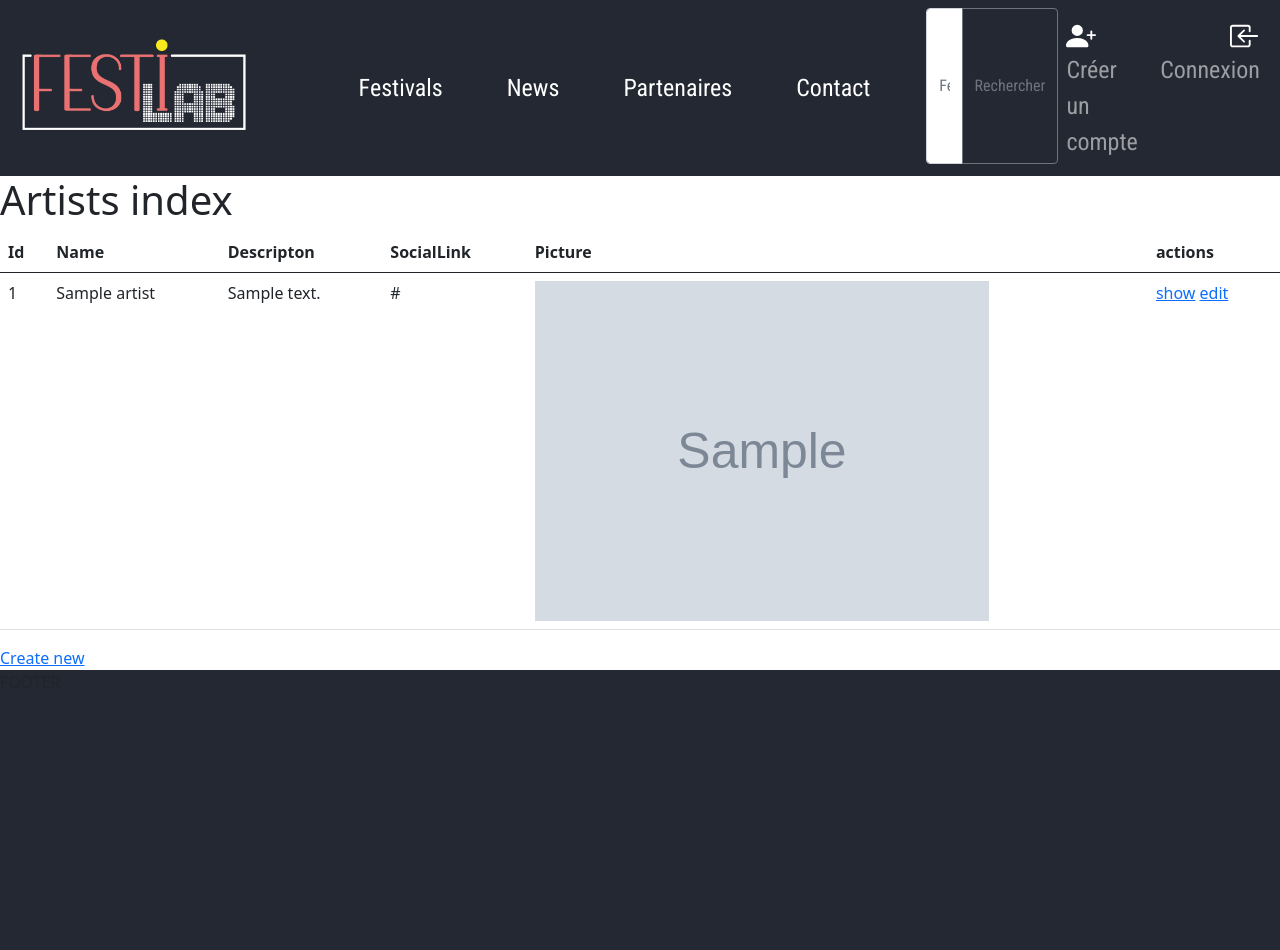
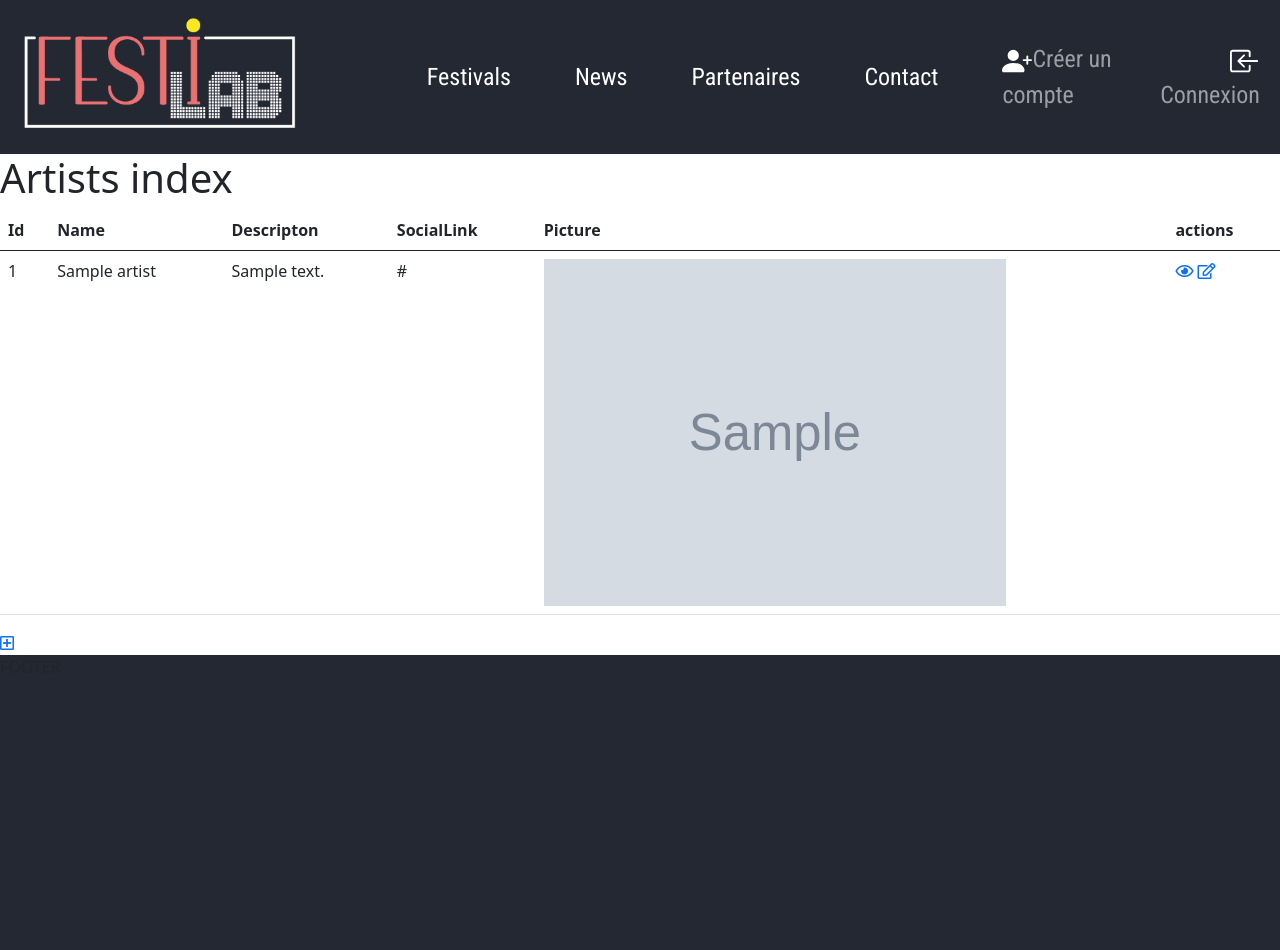
Before and after one commit to Eta374/FestiLab, a PHP site: template templates/artists/index.html.twig in a window 1280 px wide. After the commit the page ends 655 px from the top, so only its background shows below. Run offline with PHP 8.4, Linux system fonts and the light colour scheme; the template is opened without the code that fills it: most values are stand-ins (such as "Sample title", 1, 10 or a date in 2020); grey boxes marked "Sample" are stand-in pictures; some libraries are stand-ins or nearby versions.

Commit message:
maj icon

```diff
--- a/templates/artists/index.html.twig
+++ b/templates/artists/index.html.twig
@@ -25,8 +25,8 @@
                 <td>{{ artist.socialLink }}</td>
                 <td><img class="w-75" src="{{ asset('uploads/artists_pictures/'~artist.picture) }}" alt=""></td>
                 <td>
-                    <a href="{{ path('artists_show', {'id': artist.id}) }}">show</a>
-                    <a href="{{ path('artists_edit', {'id': artist.id}) }}">edit</a>
+                    <a href="{{ path('artists_show', {'id': artist.id}) }}"><i class="far fa-eye"></i></a>
+                    <a href="{{ path('artists_edit', {'id': artist.id}) }}"><i class="far fa-edit"></i></a>
                 </td>
             </tr>
         {% else %}
@@ -37,5 +37,5 @@
         </tbody>
     </table>
 
-    <a href="{{ path('artists_new') }}">Create new</a>
+    <a href="{{ path('artists_new') }}"><i class="far fa-plus-square"></i></a>
 {% endblock %}
--- a/templates/artists/show.html.twig
+++ b/templates/artists/show.html.twig
@@ -30,9 +30,9 @@
         </tbody>
     </table>
 
-    <a href="{{ path('artists_index') }}">back to list</a>
+    <a href="{{ path('artists_index') }}"><i class="fas fa-undo-alt"></i></a>
 
-    <a href="{{ path('artists_edit', {'id': artist.id}) }}">edit</a>
+    <a href="{{ path('artists_edit', {'id': artist.id}) }}"><i class="far fa-edit"></i></a>
 
     {{ include('artists/_delete_form.html.twig') }}
 {% endblock %}
--- a/templates/base.html.twig
+++ b/templates/base.html.twig
@@ -61,13 +61,13 @@
           {% endif %}
         </ul>
         <ul class="navbar-nav ms-auto mb-2 mb-lg-0">
-          <form class="d-flex">
+          {# <form class="d-flex">
             <div class="input-group mb-1">
               <input type="text" class="form-control" placeholder="Festivals, Artistes..." aria-label="Rechercher"
                 aria-describedby="button-addon2">
               <button class="btn btn-outline-secondary" type="button" id="button-addon2">Rechercher</button>
             </div>
-          </form>
+          </form> #}
           {% if app.user %}
           <li class="nav-item personne"><svg xmlns="http://www.w3.org/2000/svg" width="30" height="30" fill="white"
               class="bi bi-person-fill" viewBox="0 0 16 16">
```
